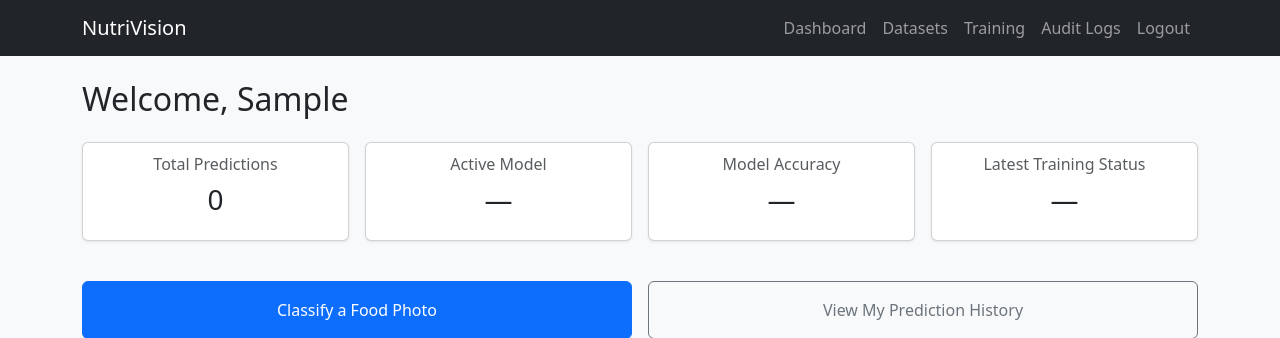
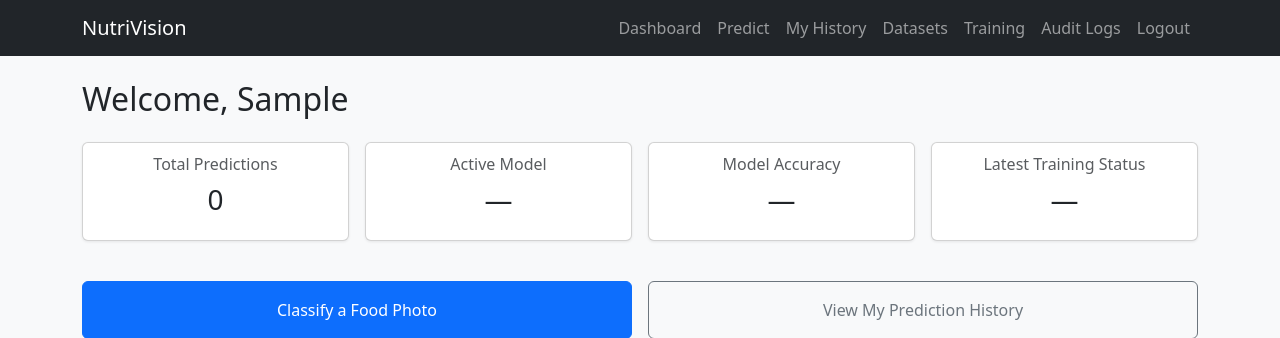
Before and after one commit to DJamesSmith/nutrivision-food-recognition-and-nutrition-intelligence-platform, a Django app: page /dashboard/ in a window 1280 px wide. Shown: the top 338 px of the page. Run offline with Django 5.2, Linux system fonts and the light colour scheme; the visitor is signed in with stand-in values (Sample User, id 1); data that the repository does not hold is empty; parts of the project's set-up code (start-up, migrations or seed data) failed here and were passed over.

Commit message:
feat(navigation): Add Predict and My History links for authenticated users

```diff
--- a/templates/base.html
+++ b/templates/base.html
@@ -25,6 +25,8 @@
                     <ul class="navbar-nav ms-auto">
                         {% if user.is_authenticated %}
                             <li class="nav-item"><a class="nav-link" href="{% url 'accounts:dashboard' %}">Dashboard</a></li>
+                            <li class="nav-item"><a class="nav-link" href="{% url 'classification:predict' %}">Predict</a></li>
+                            <li class="nav-item"><a class="nav-link" href="{% url 'classification:history' %}">My History</a></li>
                             {% if user.is_staff or user.is_superuser %}
                                 <li class="nav-item"><a class="nav-link" href="{% url 'imaging:dataset_list' %}">Datasets</a></li>
                                 <li class="nav-item"><a class="nav-link" href="{% url 'training:training_dashboard' %}">Training</a></li>
```
